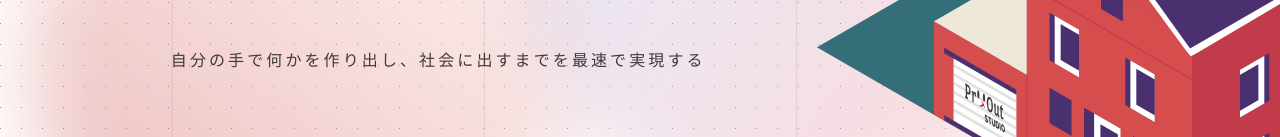
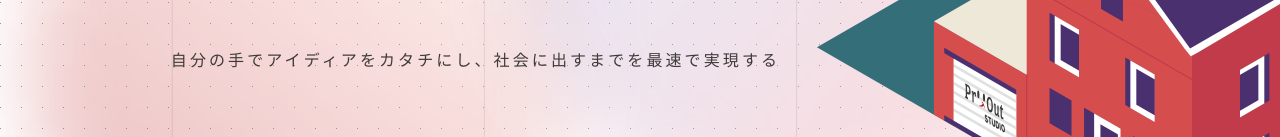
Before and after one commit to dotstudio/protooutstudio, a plain HTML site: page docs/index.html in a window 1280 px wide. Shown: the part 471-608 px from the top of the page. Drawn offline with Linux system fonts and the light colour scheme; files whose address does not match are found by name.

Commit message:
Update index.html

```diff
--- a/docs/index.html
+++ b/docs/index.html
@@ -168,7 +168,7 @@
 	h-17.1v49.9h-6.4v-49.9h-17v-6.1h40.6V137.2z" class="mv-text1"/>
 </svg>
 
-    <p>自分の手で何かを作り出し、<br>社会に出すまでを最速で実現する</p>
+    <p>自分の手でアイディアをカタチにし、<br>社会に出すまでを最速で実現する</p>
     <!-- <p>モノづくりから社会への接続までを<br>最速で身に着ける</p> -->
   </div>
 
```
